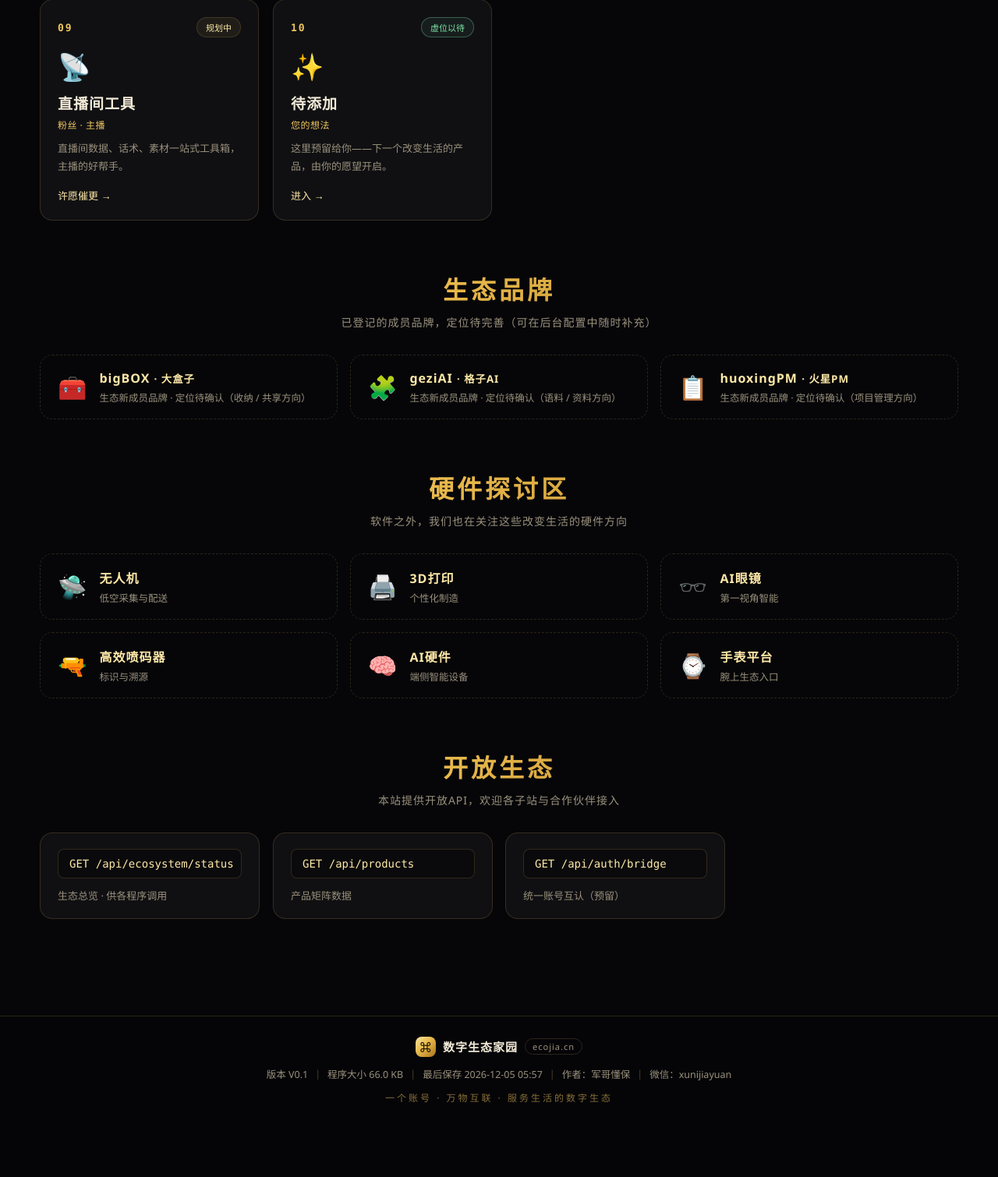
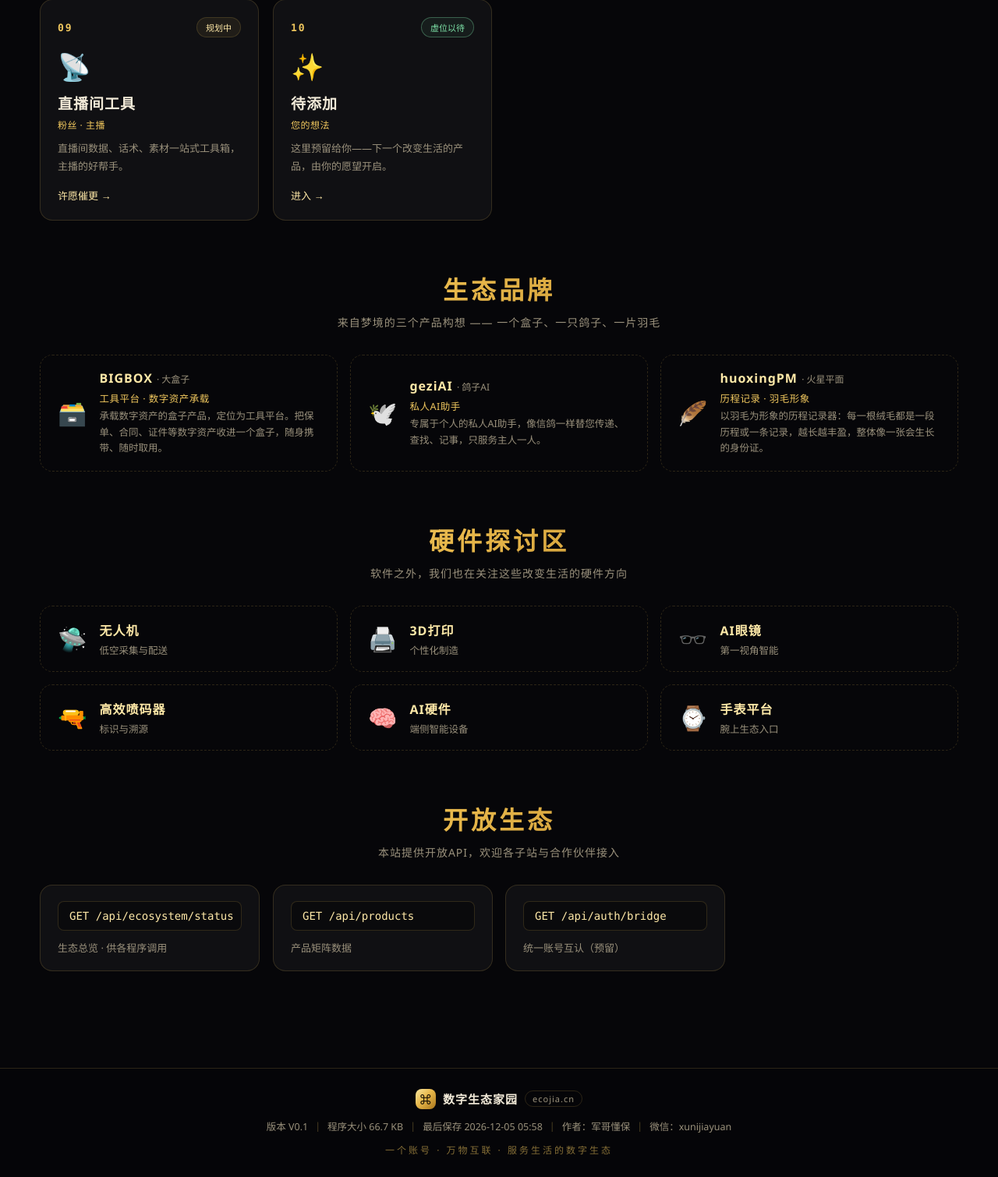
Before and after one commit to lzp5133084/ecojia, a Flask app: page / in a window 1280 px wide. Shown: the part 1812-3322 px from the top of the page at 78% size. Before the commit the page ends 3226 px from the top, so only its background shows below. Run offline with Flask 2, Linux system fonts and the light colour scheme.

Commit message:
feat: 确认三个生态品牌定位（BIGBOX工具平台/geziAI私人AI助手/huoxingPM羽毛历程记录）
首页生态品牌区新增定位标签，对话记录同步

```diff
--- a/app.py
+++ b/app.py
@@ -94,14 +94,14 @@ HARDWARE = [
     {"name": "手表平台", "icon": "⌚", "desc": "腕上生态入口"},
 ]
 
-# ---- 生态品牌（2026-10-14用户提供，定位待确认）----
+# ---- 生态品牌（用户梦境中的三个产品构想，2026-10-14确认定位）----
 BRANDS = [
-    {"icon": "🧰", "name": "bigBOX", "cn": "大盒子",
-     "desc": "生态新成员品牌 · 定位待确认（收纳 / 共享方向）"},
-    {"icon": "🧩", "name": "geziAI", "cn": "格子AI",
-     "desc": "生态新成员品牌 · 定位待确认（语料 / 资料方向）"},
-    {"icon": "📋", "name": "huoxingPM", "cn": "火星PM",
-     "desc": "生态新成员品牌 · 定位待确认（项目管理方向）"},
+    {"icon": "🗃️", "name": "BIGBOX", "cn": "大盒子", "tag": "工具平台 · 数字资产承载",
+     "desc": "承载数字资产的盒子产品，定位为工具平台。把保单、合同、证件等数字资产收进一个盒子，随身携带、随时取用。"},
+    {"icon": "🕊️", "name": "geziAI", "cn": "鸽子AI", "tag": "私人AI助手",
+     "desc": "专属于个人的私人AI助手，像信鸽一样替您传递、查找、记事，只服务主人一人。"},
+    {"icon": "🪶", "name": "huoxingPM", "cn": "火星平面", "tag": "历程记录 · 羽毛形象",
+     "desc": "以羽毛为形象的历程记录器：每一根绒毛都是一段历程或一条记录，越长越丰盈，整体像一张会生长的身份证。"},
 ]
 
 WISH_STATUS = ["待评估", "已纳入规划", "开发中", "已上线", "暂不规划"]
--- a/static/css/style.css
+++ b/static/css/style.css
@@ -229,6 +229,9 @@ button{font-family:inherit;cursor:pointer}
 .hw-icon{font-size:30px}
 .hw-card h4{font-size:16px;color:var(--gold-hi);letter-spacing:1px}
 .hw-card p{font-size:12.5px;color:var(--muted);margin-top:4px}
+.hw-card .brand-cn{font-size:12px;font-weight:400;color:var(--muted);letter-spacing:0}
+.hw-card .brand-tag{font-size:12.5px;color:var(--gold);margin-top:5px;letter-spacing:.5px}
+.hw-card .brand-desc{font-size:12.5px;color:var(--muted);margin-top:4px;line-height:1.65}
 
 /* ---- 开放API ---- */
 .api-cards{display:grid;gap:16px;grid-template-columns:repeat(auto-fill,minmax(280px,1fr))}
--- a/templates/index.html
+++ b/templates/index.html
@@ -61,7 +61,7 @@
 <section class="section" id="brands">
   <div class="sec-head">
     <h2>生态品牌</h2>
-    <p>已登记的成员品牌，定位待完善（可在后台配置中随时补充）</p>
+    <p>来自梦境的三个产品构想 —— 一个盒子、一只鸽子、一片羽毛</p>
   </div>
   <div class="hw-grid">
     {% for b in brands %}
@@ -69,7 +69,8 @@
       <span class="hw-icon">{{ b.icon }}</span>
       <div>
         <h4>{{ b.name }} <small class="brand-cn">· {{ b.cn }}</small></h4>
-        <p>{{ b.desc }}</p>
+        <p class="brand-tag">{{ b.tag }}</p>
+        <p class="brand-desc">{{ b.desc }}</p>
       </div>
     </div>
     {% endfor %}
```
Also changed, not shown: 程序对话记录.txt (+20 -8 lines).
